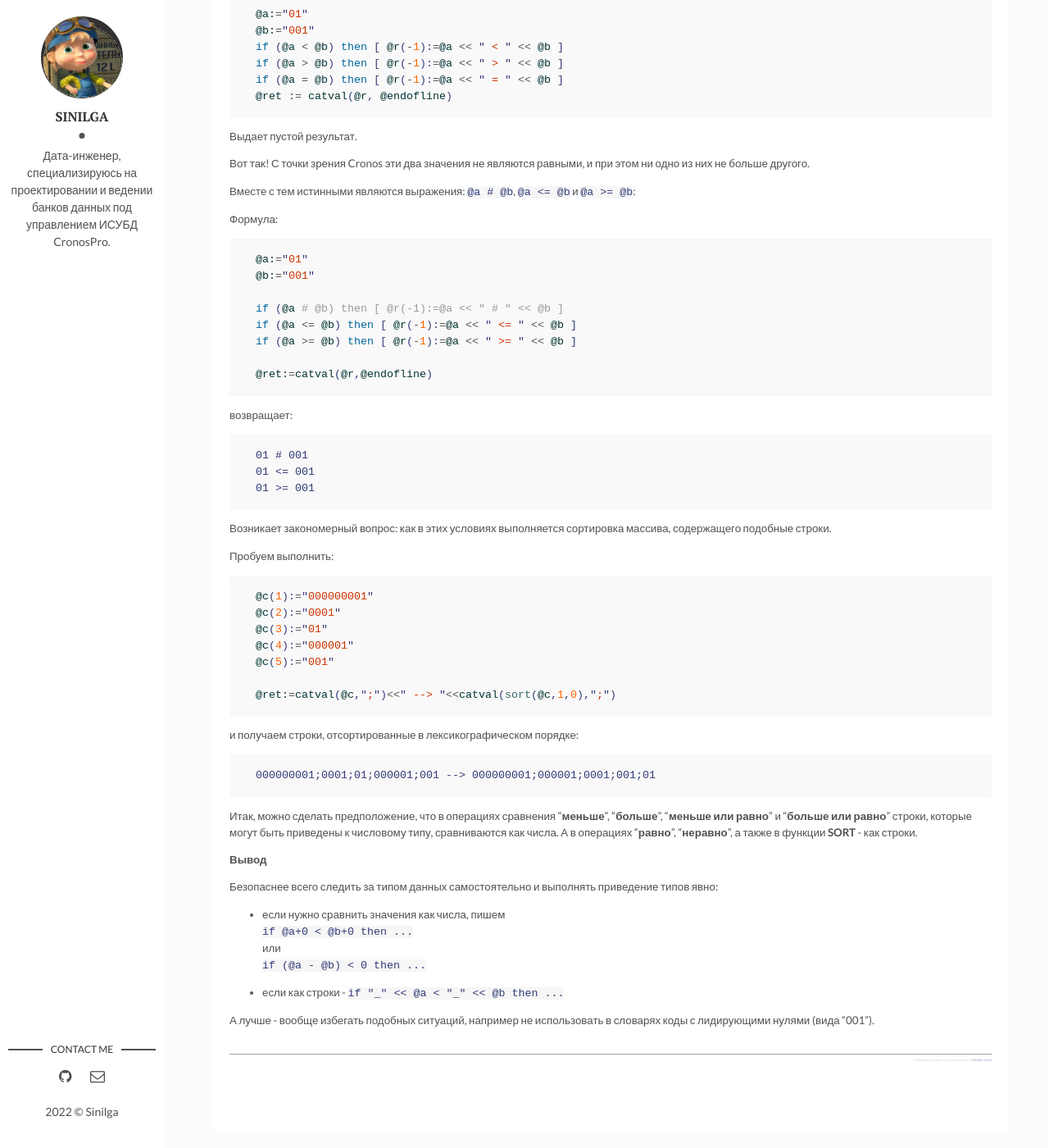
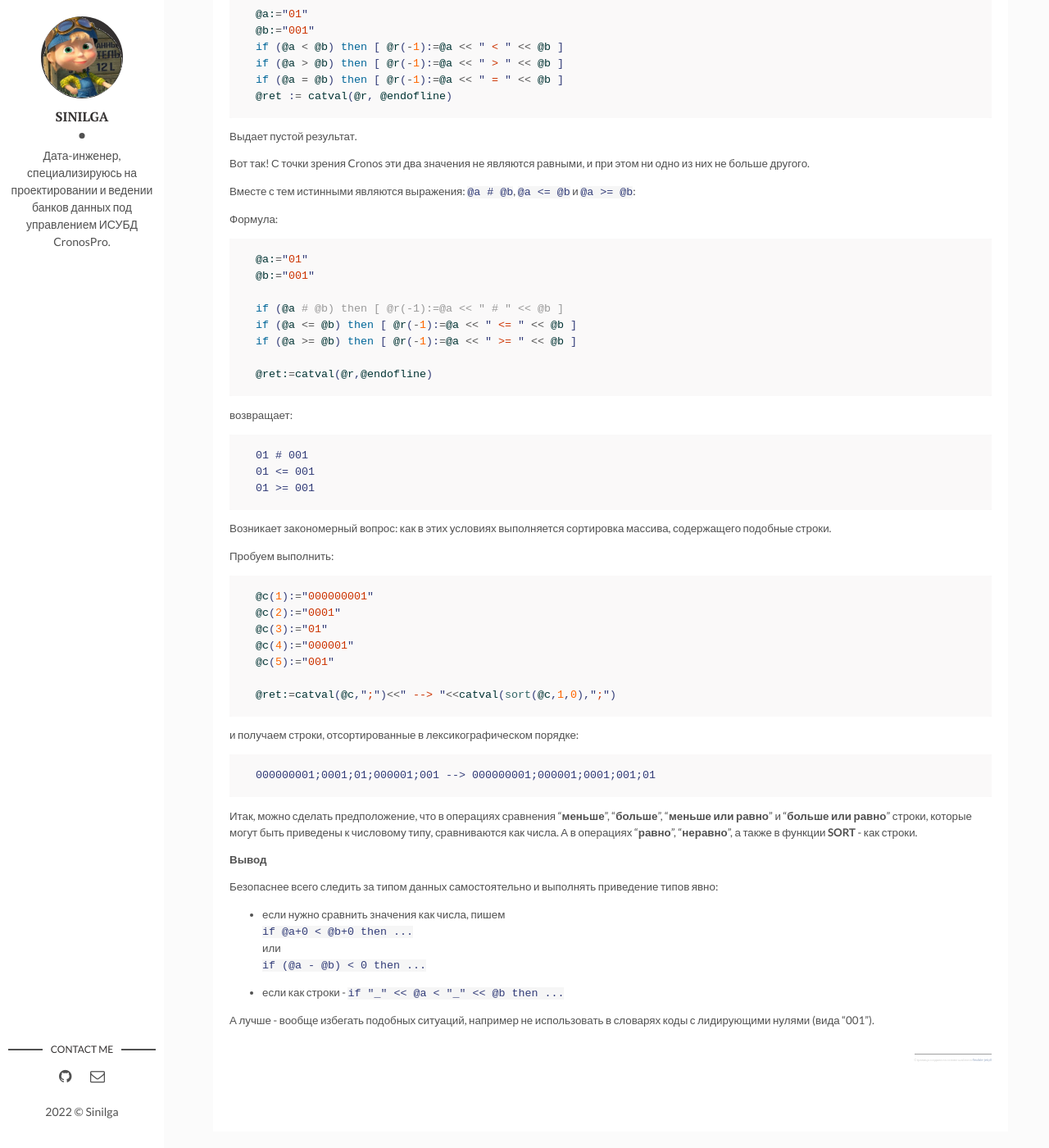
Before and after one commit to sinilga/cronospro, a Jekyll site: the page built from _posts/2022-02-17-formulus_types.md, in a window 1280 px wide and 1400 px high, scrolled down 363 px. Shown: the whole window at 82% size. Built offline with Jekyll 4.4.1, drawn with Linux system fonts in a browser that asks for light colours.

Commit message:
Update main.css

```diff
--- a/assets/css/main.css
+++ b/assets/css/main.css
@@ -1274,7 +1274,6 @@ a.newer-posts:hover {
           flex-wrap: wrap;
   padding-bottom: 30px;
   margin: 30px 0;
-  border-top: 1px solid #a0a0a0;
 }
 
 .page-footer .page-share {
@@ -1301,8 +1300,9 @@ a.newer-posts:hover {
 }
 
 .page-footer .page-template {
-	color: #cfcfce;
-	font-size:30%;
+  color: #cfcfce;
+  font-size:30%;
+  border-top: 1px solid #a0a0a0;
 }
 
 .page-footer .page-template a {
```
